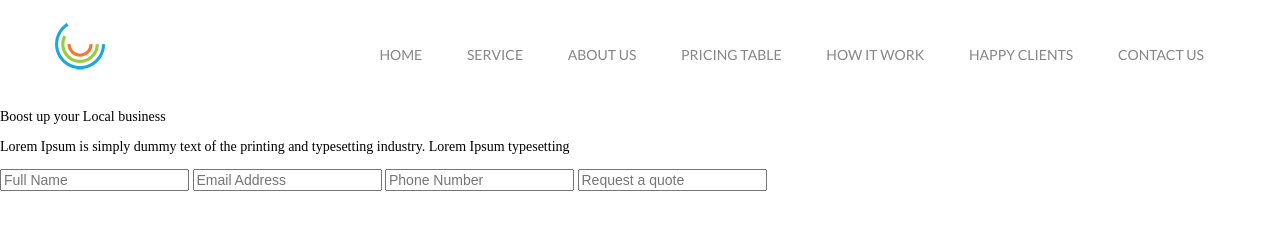
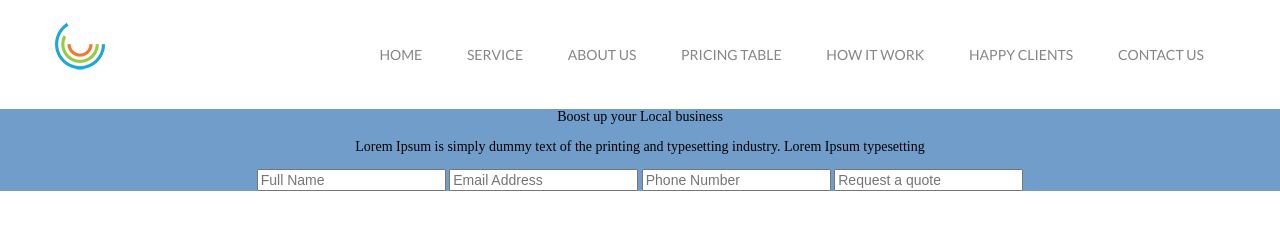
Before and after one commit to AleksandraChehovich/StormnetNew, a plain HTML site: page Lesson9/index.html in a window 1280 px wide. Drawn offline with Linux system fonts and the light colour scheme.

Commit message:
banner paddings

```diff
--- a/Lesson9/index.html
+++ b/Lesson9/index.html
@@ -30,6 +30,7 @@
             </ul>
         </header>
     <div class="banner">
+        <div class="banner-content">
         <p class="banner-header">Boost up your Local business
         </p>
         <p class="banner-header-description">Lorem Ipsum is simply dummy text of the printing and typesetting industry. Lorem Ipsum typesetting
@@ -40,6 +41,7 @@
         <input type="tell" class="tell" placeholder="Phone Number">
         <input type="submet" class="submit" placeholder="Request a quote">
         </form>
+        </div>
     </div>
 </div>
 </body>
--- a/Lesson9/styles/style.css
+++ b/Lesson9/styles/style.css
@@ -15,15 +15,18 @@ body {
 .page-header-logo {
     max-width: 50px;
 }
-.page-header {
+.page-header,
+.banner-content
+ {
     max-width: 1170px;
+    margin: 0 auto;
 }
 .page-header {
     padding: 22px 0;
     background: #ffffff;
     /* color:#868686; */
     font-family: 'Lato', sans-serif;
-    margin: 0 auto;
+
 }
 .page-heder-menu {
     list-style-type: none;
@@ -46,5 +49,10 @@ body {
     color: #ffffff;
 }
 .banner {
-    padding-bottom:13%;
+    /* padding-top: 16%;
+    padding-bottom:13%;  */
+    background: #709dca;
 }
+.banner-content {
+    text-align: center;
+}
```
